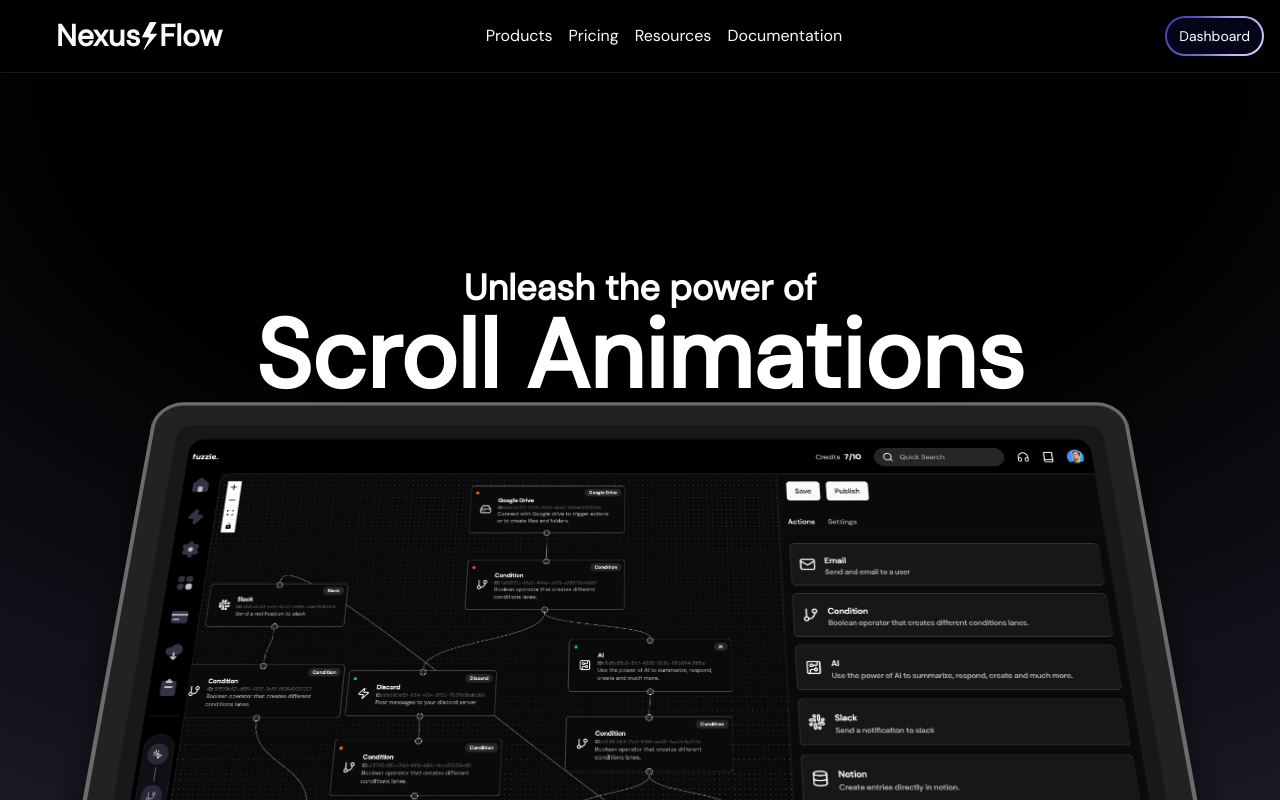
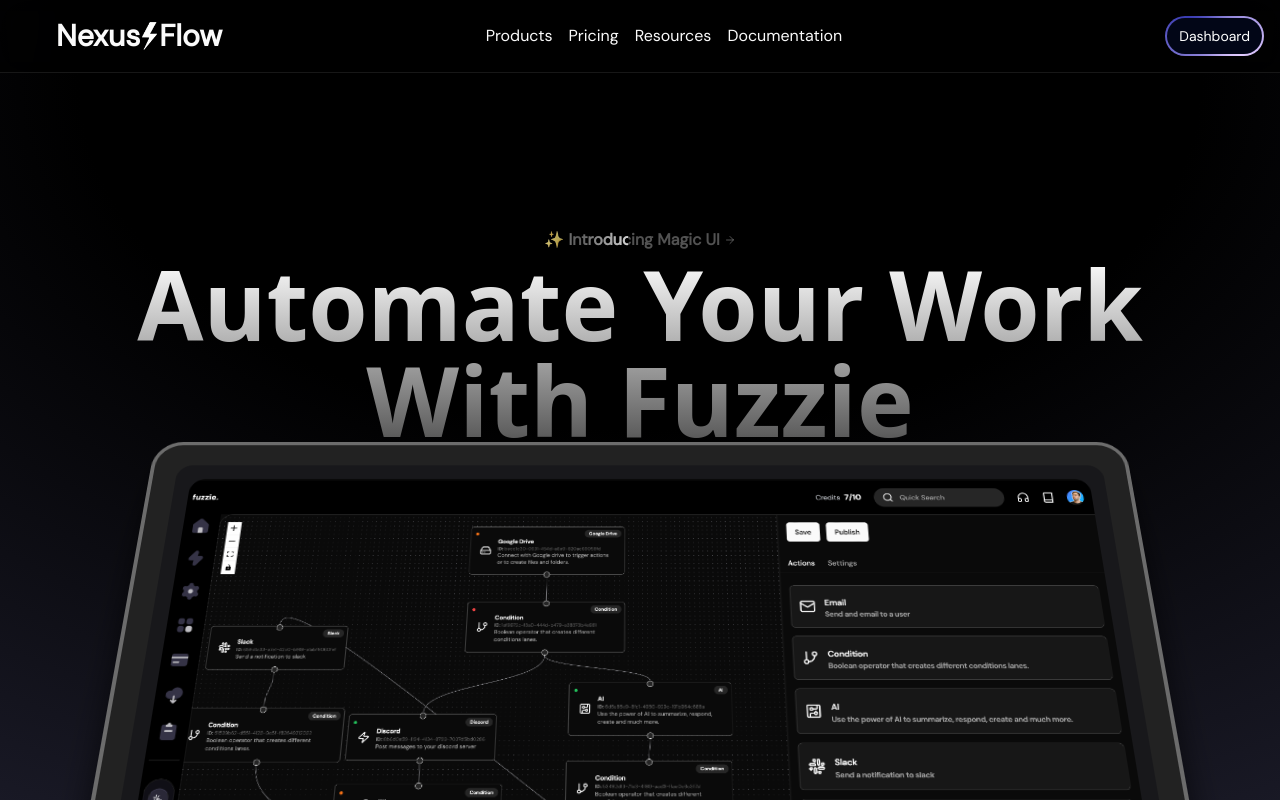
Before and after one commit to artistatbl/NexusFlow, a Next.js app: page / in a window 1280 px wide. Shown: the top 800 px of the page. Built offline with nearby package versions, Linux system fonts and the light colour scheme.

Commit message:
upt -landing page styling

```diff
--- a/src/app/page.tsx
+++ b/src/app/page.tsx
@@ -1,5 +1,6 @@
 import { CardBody, CardContainer, CardItem } from '@/components/global/3d-card'
 import { ContainerScroll } from '@/components/global/container-scroll-animation'
+import TextShimmer from '@/components/global/animated-shiny-text'
 import {
   Accordion,
   AccordionContent,
@@ -15,7 +16,7 @@
 import Navbar from '@/components/global/navbar'
 import { Button } from '@/components/ui/button'
 import { clients, products } from '@/lib/constant'
-import { CheckIcon, LinkedinIcon, MailCheckIcon, Twitter } from 'lucide-react'
+import { ArrowRightIcon, CheckIcon, LinkedinIcon, MailCheckIcon, Twitter } from 'lucide-react'
 import Image from 'next/image'
 
 export default function Home() {
@@ -25,16 +26,17 @@
       <Navbar />
       <section className="h-screen w-full  bg-neutral-950 rounded-md  !overflow-visible relative flex flex-col items-center  antialiased">
         <div className="absolute inset-0  h-full w-full items-center px-5 py-24 [background:radial-gradient(125%_125%_at_50%_10%,#000_35%,#223_100%)]"></div>
-        <div className="flex flex-col ">
+        <div className="flex  items-center flex-col ">
       <ContainerScroll
         titleComponent={
           <>
-            <h1 className="text-4xl font-semibold text-black dark:text-white">
-              Unleash the power of <br />
-              <span className="text-4xl md:text-[6rem] font-bold mt-1 leading-none">
-                Scroll Animations
-              </span>
-            </h1>
+               <TextShimmer className="inline-flex items-center justify-center px-4 py-1 transition ease-out hover:text-neutral-600 hover:duration-300 hover:dark:text-neutral-400">
+          <span className="font-bold text-1xl">✨ Introducing Magic UI</span>
+          <ArrowRightIcon className="ml-1 size-3 transition-transform duration-300 ease-in-out group-hover:translate-x-0.5" />
+        </TextShimmer>
+                <h1 className="text-5xl md:text-8xl  bg-clip-text text-transparent bg-gradient-to-b from-white to-neutral-600 font-sans font-bold">
+                  Automate Your Work With Fuzzie
+                </h1>
           </>
         }
       >
@@ -245,9 +247,20 @@
         </AccordionContent>
       </AccordionItem>
     </Accordion>
+      </section>
+
+      {/* get started */}
+      <section className="mt-20 mb-20 bg-blue-500 w-[60vw] p-10 rounded-xl">
+  <h1 className="text-4xl font-bold text-center mb-4">Ready to Dive In?</h1>
+  <p className="text-xl text-center mb-8">Start your journey with us and enhance your workflow!</p>
+  <div className="flex justify-center">
+    <button className="bg-black hover:bg-blue-700 text-white font-bold py-2 px-4 rounded">
+      Get Started Now
+    </button>
+  </div>
+</section>
 
 
-      </section>
 
 
 
--- /dev/null
+++ b/src/components/global/animated-shiny-text.tsx
@@ -0,0 +1,39 @@
+import { cn } from "@/lib/utils";
+import { CSSProperties, FC, ReactNode } from "react";
+
+interface AnimatedShinyTextProps {
+  children: ReactNode;
+  className?: string;
+  shimmerWidth?: number;
+}
+
+const AnimatedShinyText: FC<AnimatedShinyTextProps> = ({
+  children,
+  className,
+  shimmerWidth = 100,
+}) => {
+  return (
+    <p
+      style={
+        {
+          "--shimmer-width": `${shimmerWidth}px`,
+        } as CSSProperties
+      }
+      className={cn(
+        "mx-auto max-w-md text-neutral-600/50 dark:text-neutral-400/50 ",
+
+        // Shimmer effect
+        "animate-shimmer bg-clip-text bg-no-repeat [background-position:0_0] [background-size:var(--shimmer-width)_100%] [transition:background-position_1s_cubic-bezier(.6,.6,0,1)_infinite]",
+
+        // Adjusted Shimmer gradient for solid white background
+        "bg-gradient-to-r from-white via-white/5 to-white",
+
+        className,
+      )}
+    >
+      {children}
+    </p>
+  );
+};
+
+export default AnimatedShinyText;
--- a/tailwind.config.ts
+++ b/tailwind.config.ts
@@ -63,6 +63,10 @@
           to: {
             transform: 'translate(calc(-50% - 0.5rem))',
           },
+          shimmer: {
+            "0%, 90%, 100%": "background-position: calc(-100% - var(--shimmer-width)) 0;",
+            "30%, 60%": "background-position: calc(100% + var(--shimmer-width)) 0;",
+          },
         },
         spotlight: {
           '0%': {
@@ -115,6 +119,7 @@
           from: { height: 'var(--radix-accordion-content-height)' },
           to: { height: '0' },
         },
+
       },
       animation: {
         scroll:
@@ -127,6 +132,7 @@
         third: 'moveInCircle 40s linear infinite',
         fourth: 'moveHorizontal 40s ease infinite',
         fifth: 'moveInCircle 20s ease infinite',
+        shimmer: "shimmer 8s infinite",
 
       },
     },
```
